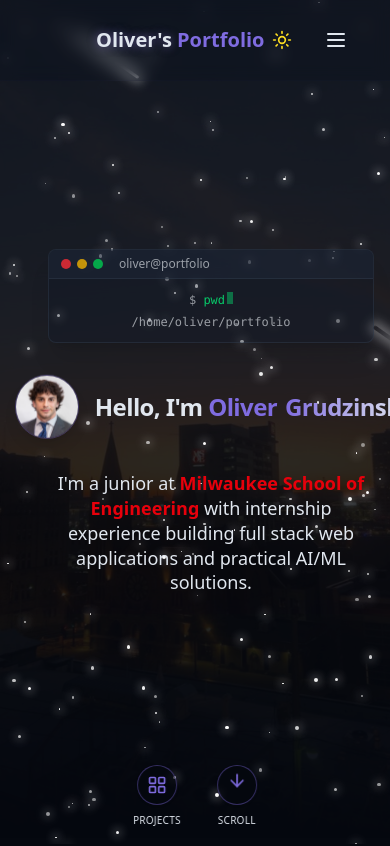
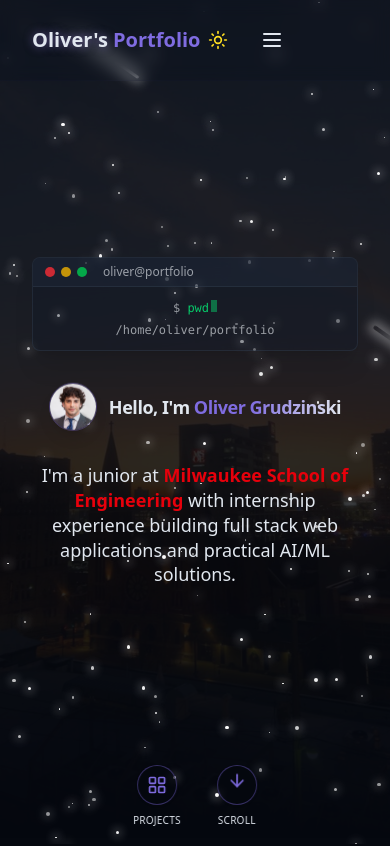
Before and after one commit to grudzinskio/Personal_Website, a React (Vite) app: page / in a window 390 px wide. Shown: the top 846 px of the page. Built offline with nearby package versions, Linux system fonts and the light colour scheme.

Commit message:
fixed mobile usage

```diff
--- a/src/components/AboutSection.jsx
+++ b/src/components/AboutSection.jsx
@@ -3,7 +3,6 @@ import teschLogo from "../assets/TESCHGlobal_logo.png"
 import msoeLogo from "../assets/MSOE_logo.png"
 
 export const AboutSection = () => {
-    // Place your actual PDF in the /public folder named exactly like below (or change the name here)
     const resumeFile = `${import.meta.env.BASE_URL}Oliver_Grudzinski_Resume.pdf`;
     return <section id="about" className="py-24 px-4 relative">
         {" "}
--- a/src/components/Footer.jsx
+++ b/src/components/Footer.jsx
@@ -1,7 +1,6 @@
 // src/components/Footer.tsx
 
 import { ArrowUp } from "lucide-react";
-// The FooterParticles import is now gone
 
 export const Footer = () => {
     return (
@@ -23,7 +22,6 @@ export const Footer = () => {
                 </svg>
             </div>
 
-            {/* The FooterParticles component is now gone */}
 
             <p className="text-sm text-muted-foreground z-20">
                 &copy; {new Date().getFullYear()} All rights reserved.
--- a/src/components/Navbar.jsx
+++ b/src/components/Navbar.jsx
@@ -111,7 +111,7 @@ export const Navbar = () => {
             )}
             >
                 <div className='w-full relative flex items-center px-4'>
-                    <a className="text-xl font-bold text-primary flex items-center ml-20">
+                    <a className="text-xl font-bold text-primary flex items-center ml-4 md:ml-20">
                         <span className="relative z-10">
                             {" "}
                             <span className="text-glow text-foreground"> Oliver's </span> Portfolio
--- a/src/components/TerminalWithBubbles.jsx
+++ b/src/components/TerminalWithBubbles.jsx
@@ -81,10 +81,10 @@ export const TerminalWithPortrait = () => {
             </div>
 
             {/* Portrait and Text Layout */}
-            <div className="flex items-center justify-center gap-4 md:gap-6 lg:gap-8">
+            <div className="flex items-center justify-center gap-3 sm:gap-5 md:gap-7 lg:gap-9">
                 {/* Portrait bubble on the left */}
                 <div
-                    className="group w-16 h-16 md:w-20 md:h-20 lg:w-24 lg:h-24 rounded-full overflow-hidden shadow-lg border border-primary/40 backdrop-blur-sm flex-shrink-0"
+                    className="group w-12 h-12 sm:w-16 sm:h-16 md:w-20 md:h-20 lg:w-24 lg:h-24 rounded-full overflow-hidden shadow-lg border border-primary/40 backdrop-blur-sm flex-shrink-0"
                     style={{ animation: 'float 7s ease-in-out infinite', animationDelay: '0.2s' }}
                 >
                     <img
@@ -96,14 +96,14 @@ export const TerminalWithPortrait = () => {
                     <div className="absolute inset-0 bg-gradient-to-tr from-primary/30 via-transparent to-primary/10 mix-blend-overlay" />
                 </div>
 
-                {/* Text content - single line */}
+                {/* Text content */}
                 <div className="text-left min-w-0 flex-1">
-                    <h1 className="text-2xl md:text-4xl lg:text-5xl xl:text-6xl font-bold tracking-tight leading-tight whitespace-nowrap">
+                    <h1 className="text-lg sm:text-2xl md:text-4xl lg:text-5xl xl:text-6xl font-bold tracking-tight leading-tight">
                         <span className="opacity-0 animate-fade-in">Hello, I'm </span>
                         <span className="text-primary opacity-0 animate-fade-in-delay-1">
                             Oliver
                         </span>
-                        <span className="text-gradient ml-2 opacity-0 animate-fade-in-delay-2">
+                        <span className="text-gradient ml-1 opacity-0 animate-fade-in-delay-2">
                             Grudzinski
                         </span>
                     </h1>
--- a/src/index.css
+++ b/src/index.css
@@ -126,10 +126,11 @@
 
 @utility container {
   margin-inline: auto;
-  padding-left: 2rem;
+  padding-inline: 1rem;
 
   @media (width >=640px) {
     max-width: 640px;
+    padding-inline: 2rem;
   }
 
   @media (width >=768px) {
```
